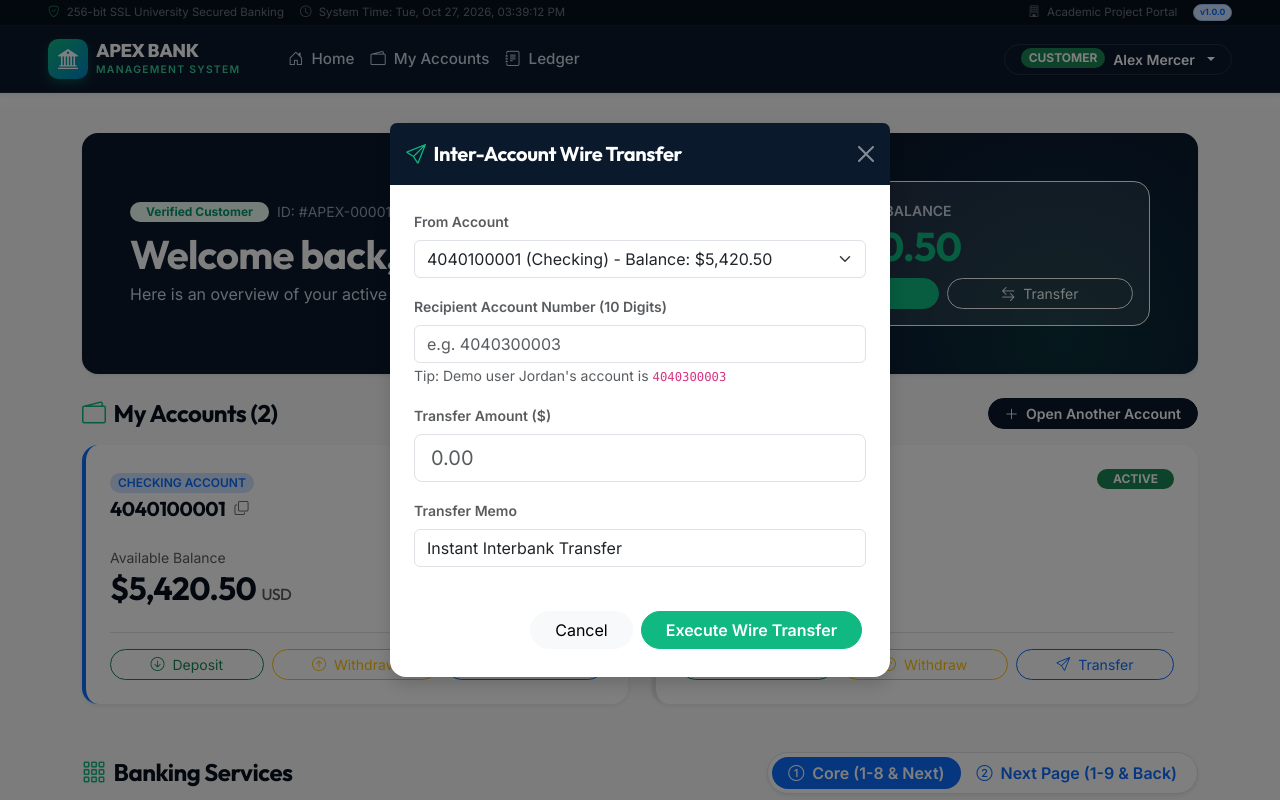
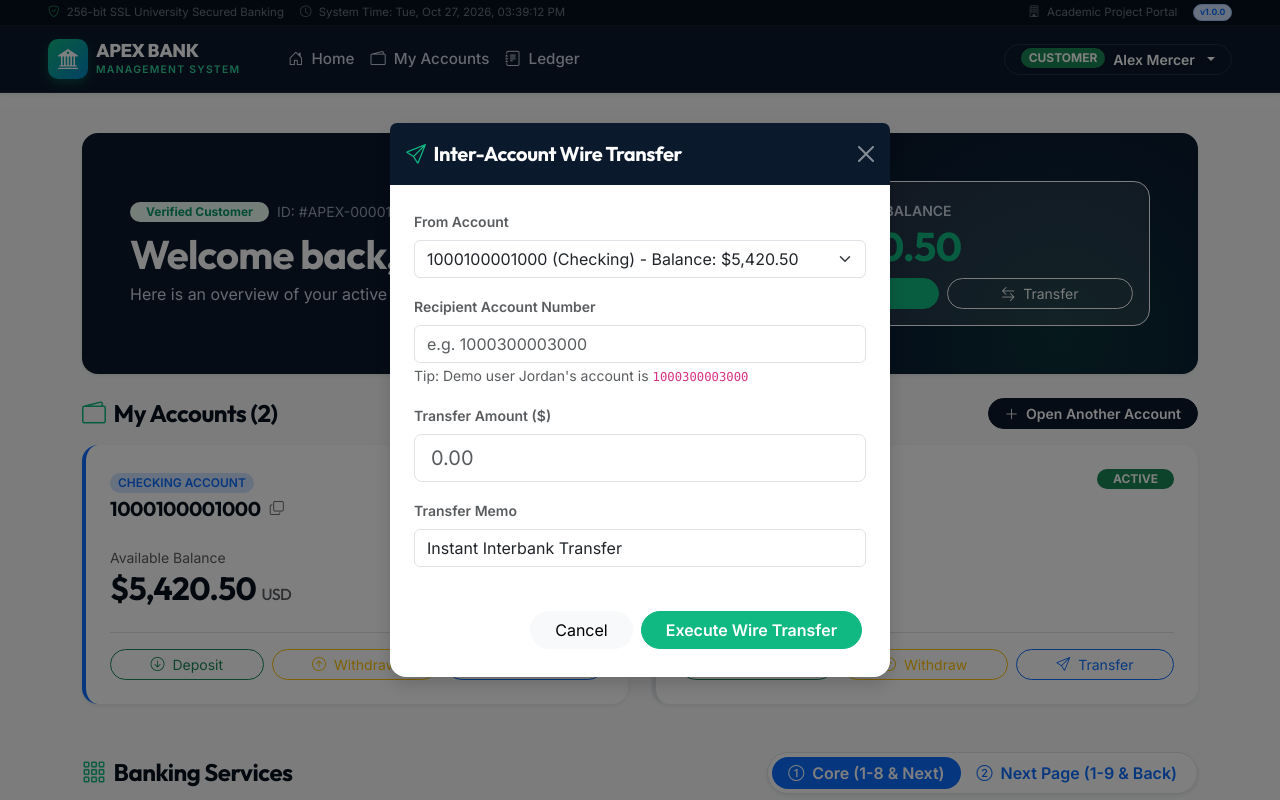
Before and after one commit to aregawibarambaras6-pixel/Bank-Managenet-System, a Flask app: page /dashboard in a window 1280 px wide, after a click on "Transfer". Run offline with Flask 3, Linux system fonts and the light colour scheme; a user stored in the database is signed in.

Commit message:
feat: update CBC account numbers to 13-digit format starting with 1000 (1000547919649)

```diff
--- a/app/models/account.py
+++ b/app/models/account.py
@@ -19,9 +19,9 @@ class Account(db.Model):
 
     @staticmethod
     def generate_account_number():
-        """Generate unique 10-digit bank account number starting with 4040."""
+        """Generate unique 13-digit CBC bank account number starting with 1000 (e.g. 1000547919649)."""
         while True:
-            number = f"4040{random.randint(100000, 999999)}"
+            number = f"1000{random.randint(100000000, 999999999)}"
             if not Account.query.filter_by(account_number=number).first():
                 return number
 
--- a/app/routes/banking_routes.py
+++ b/app/routes/banking_routes.py
@@ -124,7 +124,7 @@ def transfer():
         return redirect(url_for('banking.dashboard'))
 
     if form.validate_on_submit():
-        recipient_number = form.recipient_account.data.strip()
+        recipient_number = form.recipient_account.data.strip().replace(' ', '')
         amount = float(form.amount.data)
 
         # Validation 1: Prevent transferring to same account
--- a/app/routes/services_routes.py
+++ b/app/routes/services_routes.py
@@ -53,7 +53,7 @@ def cbc_transfer():
             flash('Source account not found.', 'danger')
             return redirect(url_for('services.cbc_transfer'))
 
-        recipient_number = form.recipient_account.data.strip()
+        recipient_number = form.recipient_account.data.strip().replace(' ', '')
         amount = float(form.amount.data)
 
         if recipient_number == sender.account_number:
@@ -123,7 +123,7 @@ def add_beneficiary():
         b = Beneficiary(
             user_id=current_user.id,
             name=form.name.data.strip(),
-            account_number=form.account_number.data.strip(),
+            account_number=form.account_number.data.strip().replace(' ', ''),
             bank_name=form.bank_name.data
         )
         db.session.add(b)
--- a/app/seed.py
+++ b/app/seed.py
@@ -28,7 +28,7 @@ def seed_demo_data():
 
     # Checking Account
     checking = Account(
-        account_number='4040100001',
+        account_number='1000100001000',
         user_id=customer.id,
         account_type='checking',
         balance=5420.50,
@@ -37,7 +37,7 @@ def seed_demo_data():
     )
     # Savings Account
     savings = Account(
-        account_number='4040200002',
+        account_number='1000200002000',
         user_id=customer.id,
         account_type='savings',
         balance=14850.00,
@@ -118,7 +118,7 @@ def seed_demo_data():
     db.session.flush()
 
     account2 = Account(
-        account_number='4040300003',
+        account_number='1000300003000',
         user_id=customer2.id,
         account_type='checking',
         balance=3200.00,
--- a/app/templates/dashboard.html
+++ b/app/templates/dashboard.html
@@ -531,9 +531,9 @@
                         </select>
                     </div>
                     <div class="mb-3">
-                        <label class="form-label small fw-semibold text-muted">Recipient Account Number (10 Digits)</label>
-                        {{ transfer_form.recipient_account(class="form-control", placeholder="e.g. 4040300003") }}
-                        <small class="text-muted">Tip: Demo user Jordan's account is <code>4040300003</code></small>
+                        <label class="form-label small fw-semibold text-muted">Recipient Account Number</label>
+                        {{ transfer_form.recipient_account(class="form-control", placeholder="e.g. 1000300003000") }}
+                        <small class="text-muted">Tip: Demo user Jordan's account is <code>1000300003000</code></small>
                     </div>
                     <div class="mb-3">
                         <label class="form-label small fw-semibold text-muted">Transfer Amount ($)</label>
--- a/app/templates/services/beneficiaries.html
+++ b/app/templates/services/beneficiaries.html
@@ -19,7 +19,7 @@
             </div>
             <div class="col-md-3">
                 <label class="form-label small fw-semibold text-muted">Account Number</label>
-                {{ form.account_number(class="form-control", placeholder="e.g. 4040123456") }}
+                {{ form.account_number(class="form-control", placeholder="e.g. 1000547919649") }}
             </div>
             <div class="col-md-3">
                 <label class="form-label small fw-semibold text-muted">Bank</label>
--- a/app/templates/services/cbc_transfer.html
+++ b/app/templates/services/cbc_transfer.html
@@ -19,7 +19,7 @@
     </div>
     <div class="mb-3">
         <label class="form-label small fw-semibold text-muted">Recipient CBC Account Number</label>
-        {{ form.recipient_account(class="form-control", placeholder="e.g. 4040300003") }}
+        {{ form.recipient_account(class="form-control", placeholder="e.g. 1000547919649") }}
     </div>
     <div class="mb-3">
         <label class="form-label small fw-semibold text-muted">Amount (Birr)</label>
```
